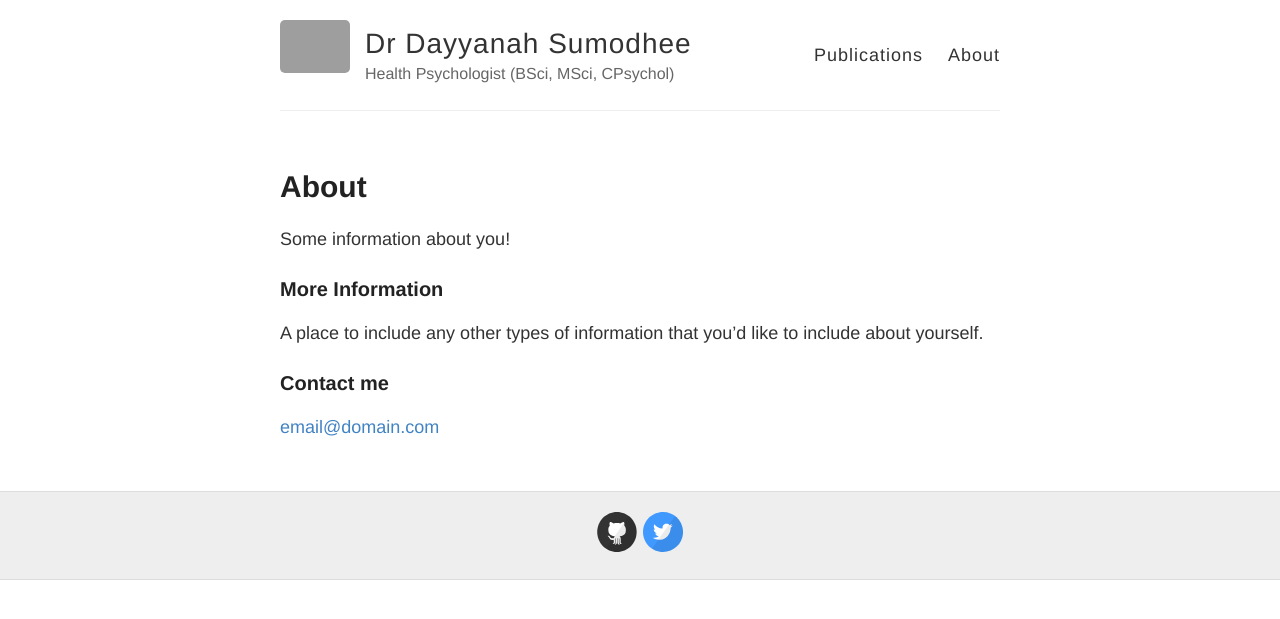
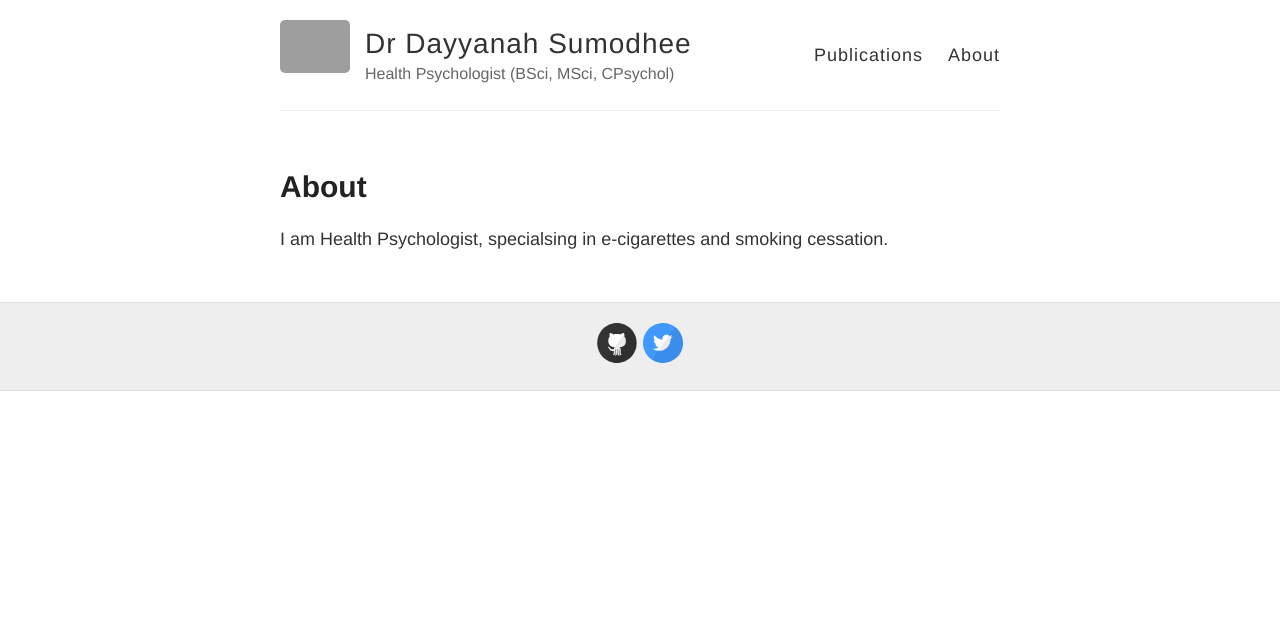
Before and after one commit to Dsumodhee/dsumodhee2.github.io, a Jekyll site: the page built from about.md, in a window 1280 px wide. Shown: the top 619 px of the page. Built offline with Jekyll 4.4.1, drawn with Linux system fonts in a browser that asks for light colours; grey boxes are pictures that could not be loaded.

Commit message:
Update about.md

```diff
--- a/about.md
+++ b/about.md
@@ -4,12 +4,4 @@ title: About
 permalink: /about/
 ---
 
-Some information about you!
-
-### More Information
-
-A place to include any other types of information that you'd like to include about yourself.
-
-### Contact me
-
-[email@domain.com](mailto:email@domain.com)
+I am Health Psychologist, specialsing in e-cigarettes and smoking cessation.
```
